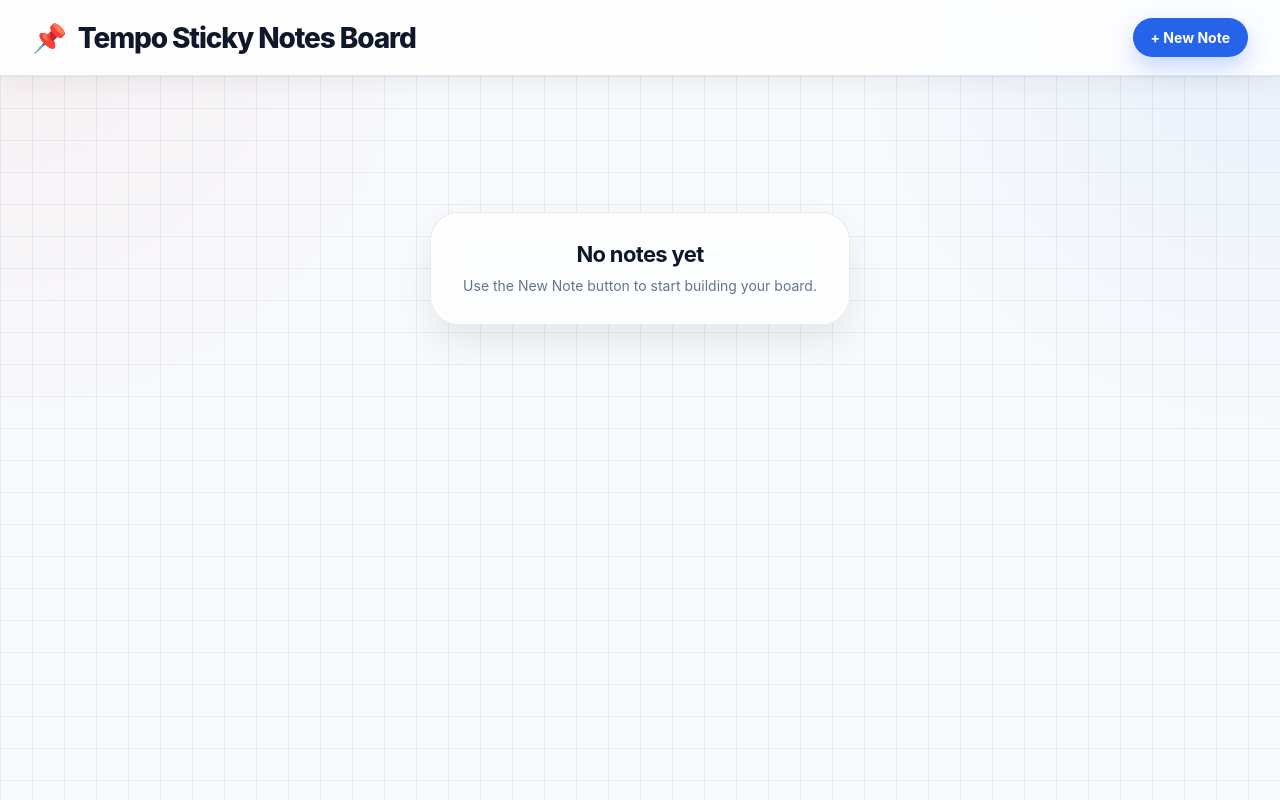
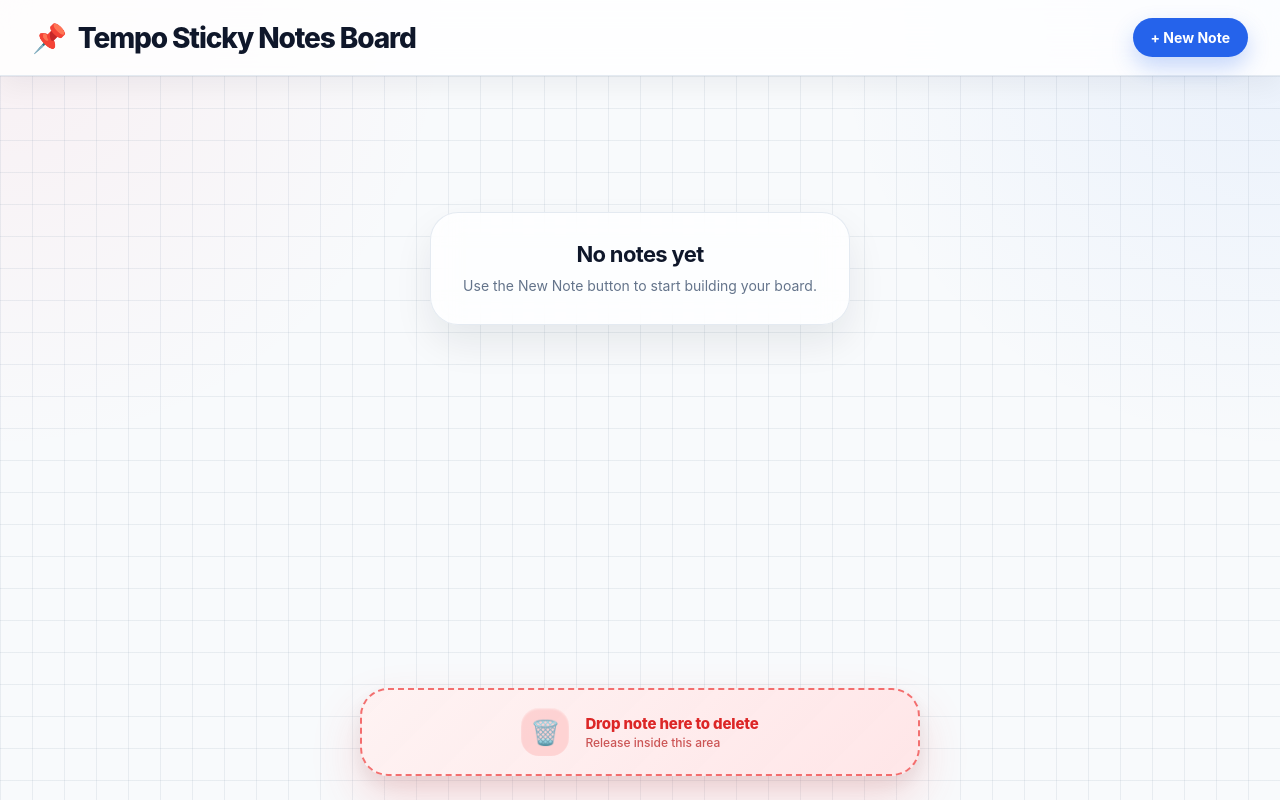
Before and after one commit to RaHuLMeghani24/tempo-sticky-notes, a React (Vite) app: page / in a window 1280 px wide. Built offline with nearby package versions, Linux system fonts and the light colour scheme.

Commit message:
Feature: Add trash zone note deletion

```diff
--- a/src/App.tsx
+++ b/src/App.tsx
@@ -10,9 +10,7 @@ export default function App() {
     return boardRef.current?.clientWidth ?? window.innerWidth;
   }, []);
 
-  const { notes, createNote, updateNote, bringNoteToFront } = useNotes({
-    getBoardWidth,
-  });
+  const { notes, createNote, updateNote, deleteNote, bringNoteToFront } =useNotes({getBoardWidth});
 
   return (
     <div className="app-shell">
@@ -22,6 +20,7 @@ export default function App() {
         boardRef={boardRef}
         notes={notes}
         onUpdateNote={updateNote}
+        onDeleteNote={deleteNote}
         onFocusNote={bringNoteToFront}
       />
     </div>
--- a/src/components/Board.tsx
+++ b/src/components/Board.tsx
@@ -1,15 +1,29 @@
-import type { RefObject } from "react";
+import { useRef, type RefObject } from "react";
 import StickyNote from "./StickyNote";
 import type { Note, NoteUpdate } from "../types/note";
+import { doRectsOverlap } from "../utils/geometry";
 
 interface BoardProps {
   boardRef: RefObject<HTMLElement | null>;
   notes: Note[];
   onUpdateNote: (noteId: string, update: NoteUpdate) => void;
+  onDeleteNote: (noteId: string) => void;
   onFocusNote: (noteId: string) => void;
 }
 
-export default function Board({boardRef, notes, onUpdateNote, onFocusNote}: BoardProps) {
+export default function Board({boardRef,notes,onUpdateNote,onDeleteNote,onFocusNote,}: BoardProps) {
+  const trashRef = useRef<HTMLDivElement>(null);
+
+  const handleDragEnd = (noteId: string, noteRect: DOMRect) => {
+    if (!trashRef.current) return;
+
+    const trashRect = trashRef.current.getBoundingClientRect();
+
+    if (doRectsOverlap(noteRect, trashRect)) {
+      onDeleteNote(noteId);
+    }
+  };
+
   return (
     <main ref={boardRef} className="board">
       <div className="board-canvas">
@@ -25,10 +39,20 @@ export default function Board({boardRef, notes, onUpdateNote, onFocusNote}: Boar
               note={note}
               onUpdateNote={onUpdateNote}
               onFocusNote={onFocusNote}
+              onDragEnd={handleDragEnd}
             />
           ))
         )}
       </div>
+
+      <div ref={trashRef} className="trash-zone">
+        <div className="trash-icon">🗑️</div>
+
+        <div className="trash-content">
+          <span className="trash-title">Drop note here to delete</span>
+          <span className="trash-subtitle">Release inside this area</span>
+        </div>
+      </div>
     </main>
   );
 }
--- a/src/components/StickyNote.tsx
+++ b/src/components/StickyNote.tsx
@@ -5,9 +5,10 @@ interface StickyNoteProps {
   note: Note;
   onUpdateNote: (noteId: string, update: NoteUpdate) => void;
   onFocusNote: (noteId: string) => void;
+  onDragEnd: (noteId: string, noteRect: DOMRect) => void;
 }
 
-export default function StickyNote({note,onUpdateNote,onFocusNote,}: StickyNoteProps) {
+export default function StickyNote({note, onUpdateNote,onFocusNote,onDragEnd,}: StickyNoteProps) {
   const elementRef = useRef<HTMLElement>(null);
 
   const isDragging = useRef(false);
@@ -60,10 +61,16 @@ export default function StickyNote({note,onUpdateNote,onFocusNote,}: StickyNoteP
       event.currentTarget.releasePointerCapture(event.pointerId);
     }
 
+    const noteRect = elementRef.current?.getBoundingClientRect();
+
     onUpdateNote(note.id, {
       x: currentPosition.current.x,
       y: currentPosition.current.y,
     });
+
+    if (noteRect) {
+      onDragEnd(note.id, noteRect);
+    }
   };
 
   return (
--- a/src/hooks/useNotes.ts
+++ b/src/hooks/useNotes.ts
@@ -43,6 +43,12 @@ export const useNotes = ({ getBoardWidth }: UseNotesOptions) => {
     );
   }, []);
 
+  const deleteNote = useCallback((noteId: string) => {
+    setNotes((previousNotes) =>
+      previousNotes.filter((note) => note.id !== noteId)
+    );
+  }, []);
+
   const bringNoteToFront = useCallback((noteId: string) => {
     setNotes((previousNotes) => {
       const highestZ =
@@ -60,6 +66,7 @@ export const useNotes = ({ getBoardWidth }: UseNotesOptions) => {
     notes,
     createNote,
     updateNote,
+    deleteNote,
     bringNoteToFront,
   };
 };
--- a/src/index.css
+++ b/src/index.css
@@ -114,6 +114,7 @@ textarea {
   min-width: 100%;
   min-height: 100%;
   padding: 40px;
+  padding-bottom: 150px;
 }
 
 .board-empty-state {
@@ -234,3 +235,69 @@ textarea {
 .note-drag-handle:active {
   cursor: grabbing;
 }
+
+.trash-zone {
+  position: fixed;
+  left: 50%;
+  bottom: 24px;
+  transform: translateX(-50%);
+  z-index: 1000;
+
+  width: min(560px, calc(100vw - 32px));
+  height: 88px;
+
+  display: flex;
+  align-items: center;
+  justify-content: center;
+  gap: 16px;
+
+  border-radius: 28px;
+  border: 2px dashed rgba(239, 68, 68, 0.75);
+  background:
+    linear-gradient(135deg, rgba(254, 242, 242, 0.96), rgba(255, 228, 230, 0.92));
+  color: #dc2626;
+
+  box-shadow:
+    0 24px 50px rgba(239, 68, 68, 0.18),
+    0 8px 20px rgba(15, 23, 42, 0.08);
+
+  backdrop-filter: blur(18px);
+  pointer-events: none;
+
+  transition:
+    transform 180ms ease,
+    border-color 180ms ease,
+    background 180ms ease,
+    box-shadow 180ms ease;
+}
+
+.trash-icon {
+  width: 48px;
+  height: 48px;
+  display: flex;
+  align-items: center;
+  justify-content: center;
+  border-radius: 18px;
+  background: rgba(254, 202, 202, 0.75);
+  font-size: 24px;
+  box-shadow: inset 0 1px 2px rgba(255, 255, 255, 0.5);
+}
+
+.trash-content {
+  display: flex;
+  flex-direction: column;
+  align-items: flex-start;
+}
+
+.trash-title {
+  font-size: 15px;
+  font-weight: 800;
+  letter-spacing: -0.01em;
+}
+
+.trash-subtitle {
+  margin-top: 2px;
+  font-size: 12px;
+  font-weight: 500;
+  color: rgba(185, 28, 28, 0.72);
+}
--- /dev/null
+++ b/src/utils/geometry.ts
@@ -0,0 +1,15 @@
+export interface RectLike {
+  left: number;
+  right: number;
+  top: number;
+  bottom: number;
+}
+
+export const doRectsOverlap = (a: RectLike, b: RectLike): boolean => {
+  return (
+    a.left < b.right &&
+    a.right > b.left &&
+    a.top < b.bottom &&
+    a.bottom > b.top
+  );
+};
```
Lines whose indentation alone changed are shown as unchanged.
